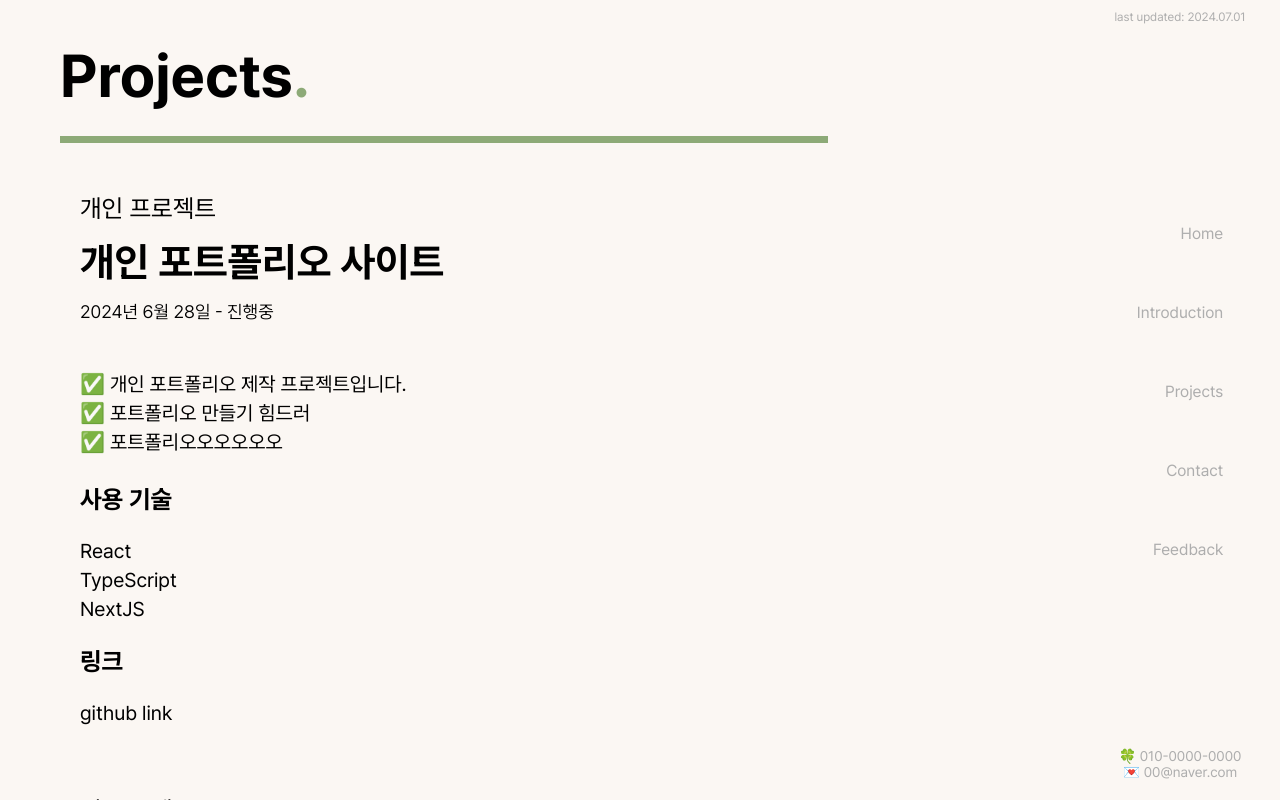
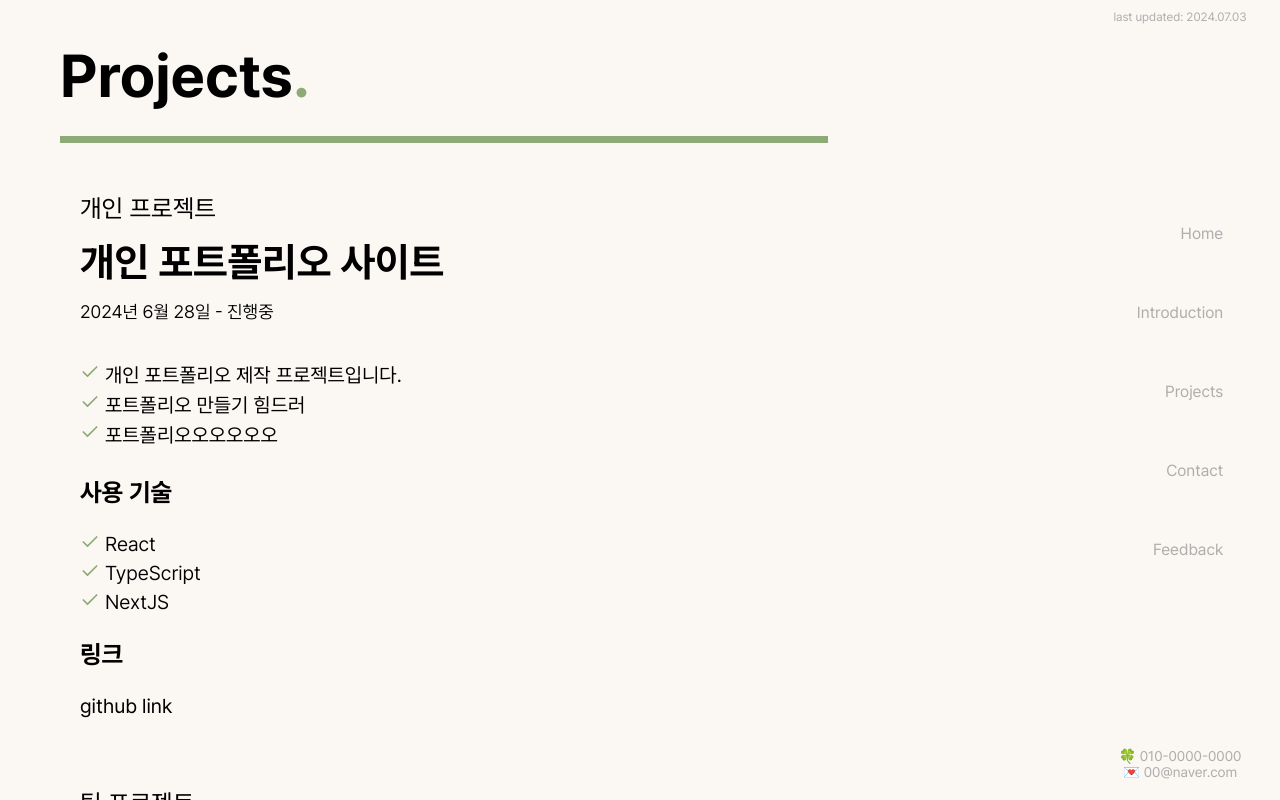
Before and after one commit to vedze/ez-portfolio, a Next.js app: page /projects in a window 1280 px wide. Built offline with nearby package versions, Linux system fonts and the light colour scheme.

Commit message:
Design: 자잘한 css 변경, icon 추가

```diff
--- a/src/app/home/page.tsx
+++ b/src/app/home/page.tsx
@@ -11,9 +11,7 @@ export default function HomePage() {
         <p>
           <span>이지은</span> 입니다.
         </p>
-        <div className={styles.homeArrow}>
-          <MdKeyboardArrowDown />
-        </div>
+        <MdKeyboardArrowDown className={styles.homeArrow} />
       </div>
     </div>
   );
--- a/src/components/Project.tsx
+++ b/src/components/Project.tsx
@@ -1,4 +1,5 @@
 import styles from "@/styles/contents/projectscontent.module.css";
+import { FiCheck } from "react-icons/fi";
 import { ProjectType } from "@/config/projects";
 
 interface ProjectProps {
@@ -16,14 +17,20 @@ function Project({ project }: ProjectProps) {
 
       <section className={styles.summarySection}>
         {project.summaries.map((summary, idx) => (
-          <div key={idx}>✅ {summary}</div>
+          <div key={idx}>
+            <FiCheck color="#8daa77" />
+            &nbsp;{summary}
+          </div>
         ))}
       </section>
 
       <section className={styles.skillSection}>
         <p>사용 기술</p>
         {project.skills.map((skill, idx) => (
-          <div key={idx}>{skill}</div>
+          <div key={idx}>
+            <FiCheck color="#8daa77" />
+            &nbsp;{skill}
+          </div>
         ))}
       </section>
       <section className={styles.linkSection}>
--- a/src/config/constants.ts
+++ b/src/config/constants.ts
@@ -1,5 +1,5 @@
 // Side bar
-export const LAST_UPDATED = "2024.07.01";
+export const LAST_UPDATED = "2024.07.03";
 export const PHONE_NUM = "010-0000-0000";
 export const EMAIL_ADD = "00@naver.com";
 
--- a/src/styles/contents/projectscontent.module.css
+++ b/src/styles/contents/projectscontent.module.css
@@ -10,7 +10,7 @@
 }
 
 .titleSection {
-  margin-bottom: 50px;
+  margin-bottom: 40px;
 }
 
 /* type */
@@ -35,11 +35,13 @@
 /* summary */
 .summarySection div {
   font-size: 20px;
+  font-weight: 400;
   margin-bottom: 5px;
 }
 
 /* skills */
 .skillSection {
+  font-weight: 350;
   margin-top: 30px;
 }
 
--- a/src/styles/homepage.module.css
+++ b/src/styles/homepage.module.css
@@ -43,6 +43,6 @@
 }
 
 .homeArrow {
-  bottom: 20px;
+  padding-top: 100px;
   color: #fbf7f3;
 }
```
Also changed, not shown: src/app/introduce/IntroduceContent.tsx (+3 -8 lines).
